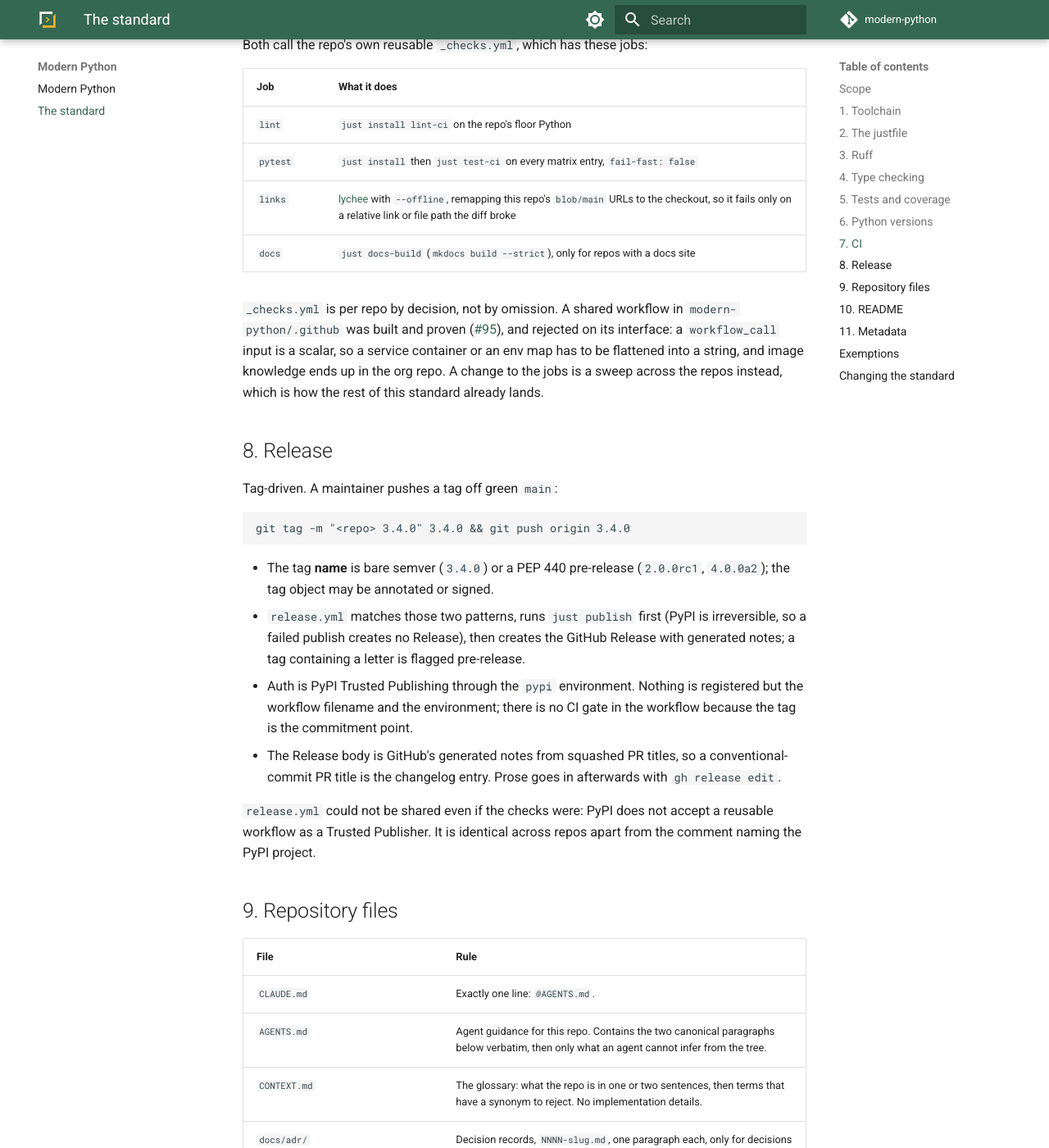
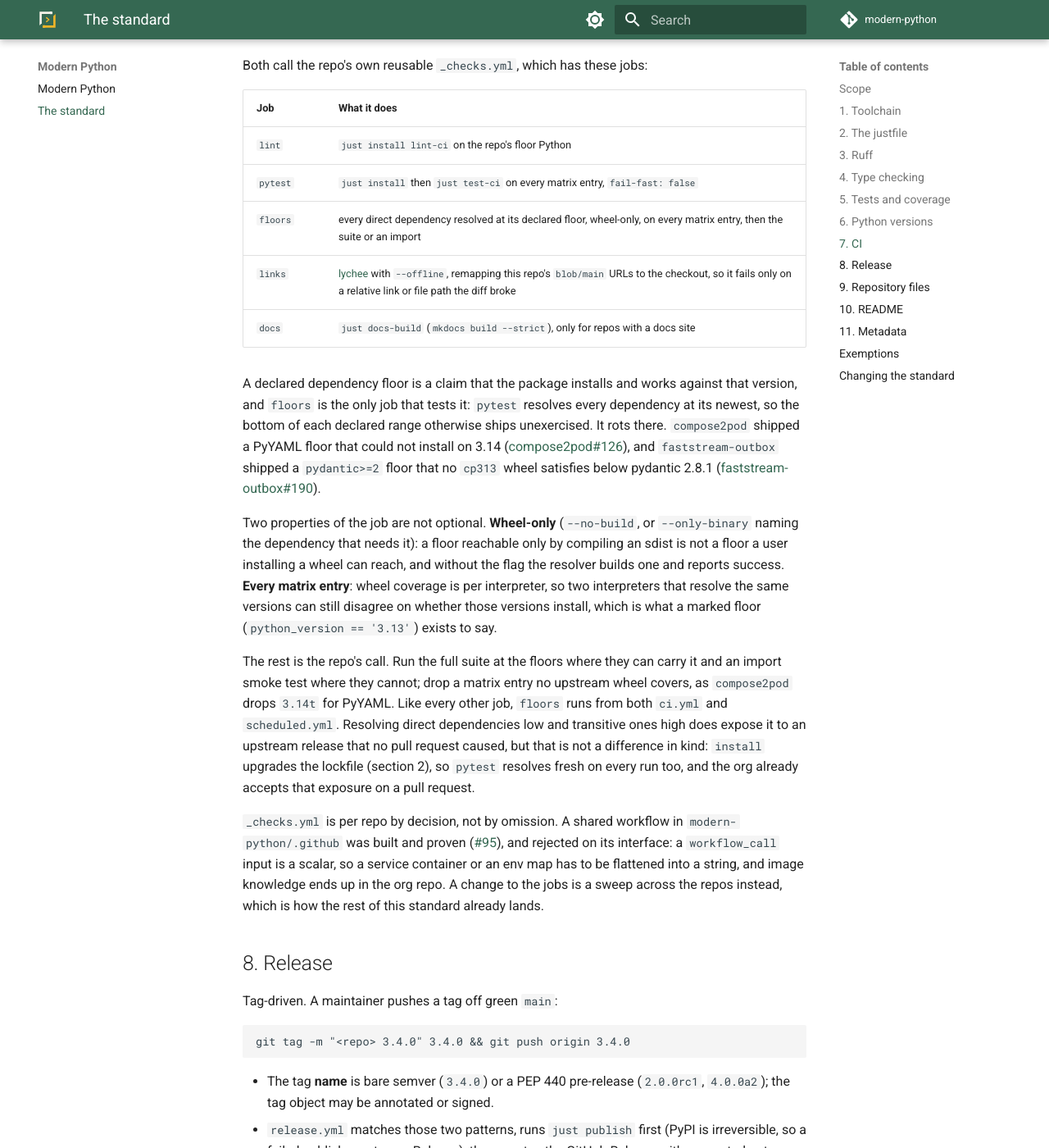
Before and after one commit to modern-python/.github, an MkDocs documentation site: the page built from docs/standard.md, in a window 1280 px wide and 1400 px high, scrolled down 3400 px. Shown: the whole window at 82% size. Built offline with MkDocs 1.6.1 and Material for MkDocs 9.7.7, drawn with Linux system fonts in a browser that asks for light colours; some of the changed text lies outside the part shown.

Commit message:
docs(standard): require a floors job that resolves the declared dependency floors (#109)

```diff
--- a/docs/standard.md
+++ b/docs/standard.md
@@ -100,8 +100,9 @@ environment, generated code).
 
 ## 6. Python versions
 
-There is no floor policy. A repo sets `requires-python` to what its code needs and may raise it
-without a recorded reason.
+There is no floor policy for Python itself. A repo sets `requires-python` to what its code needs
+and may raise it without a recorded reason. A dependency floor is a separate obligation, carried by
+section 7.
 
 The obligation is at the other end: **the test matrix always includes the newest stable CPython
 minor and that minor's free-threaded build** (`3.14` and `3.14t` today). The matrix is every minor
@@ -126,8 +127,32 @@ Both call the repo's own reusable `_checks.yml`, which has these jobs:
 |---|---|
 | `lint` | `just install lint-ci` on the repo's floor Python |
 | `pytest` | `just install` then `just test-ci` on every matrix entry, `fail-fast: false` |
+| `floors` | every direct dependency resolved at its declared floor, wheel-only, on every matrix entry, then the suite or an import |
 | `links` | [lychee](https://github.com/lycheeverse/lychee-action) with `--offline`, remapping this repo's `blob/main` URLs to the checkout, so it fails only on a relative link or file path the diff broke |
 | `docs` | `just docs-build` (`mkdocs build --strict`), only for repos with a docs site |
+
+A declared dependency floor is a claim that the package installs and works against that version,
+and `floors` is the only job that tests it: `pytest` resolves every dependency at its newest, so
+the bottom of each declared range otherwise ships unexercised. It rots there. `compose2pod` shipped
+a PyYAML floor that could not install on 3.14
+([compose2pod#126](https://github.com/modern-python/compose2pod/issues/126)), and
+`faststream-outbox` shipped a `pydantic>=2` floor that no `cp313` wheel satisfies below pydantic
+2.8.1 ([faststream-outbox#190](https://github.com/modern-python/faststream-outbox/pull/190)).
+
+Two properties of the job are not optional. **Wheel-only** (`--no-build`, or `--only-binary` naming
+the dependency that needs it): a floor reachable only by compiling an sdist is not a floor a user
+installing a wheel can reach, and without the flag the resolver builds one and reports success.
+**Every matrix entry**: wheel coverage is per interpreter, so two interpreters that resolve the
+same versions can still disagree on whether those versions install, which is what a marked floor
+(`python_version == '3.13'`) exists to say.
+
+The rest is the repo's call. Run the full suite at the floors where they can carry it and an import
+smoke test where they cannot; drop a matrix entry no upstream wheel covers, as `compose2pod` drops
+`3.14t` for PyYAML. Like every other job, `floors` runs from both `ci.yml` and `scheduled.yml`.
+Resolving direct dependencies low and transitive ones high does expose it to an upstream release
+that no pull request caused, but that is not a difference in kind: `install` upgrades the lockfile
+(section 2), so `pytest` resolves fresh on every run too, and the org already accepts that exposure
+on a pull request.
 
 `_checks.yml` is per repo by decision, not by omission. A shared workflow in `modern-python/.github`
 was built and proven
```
